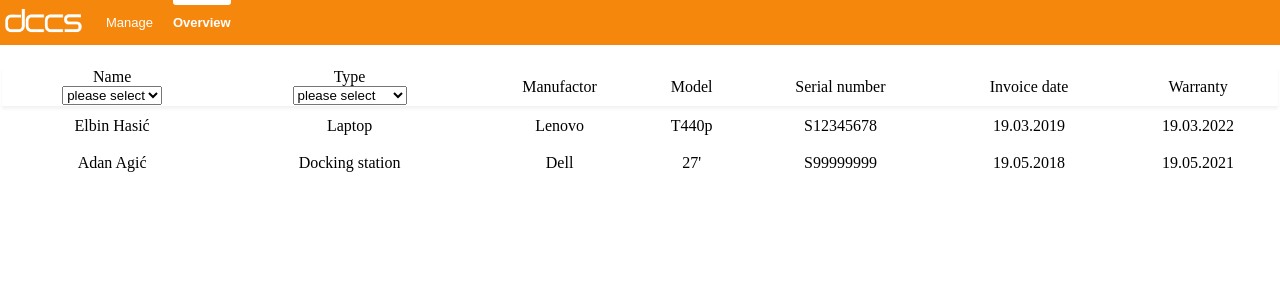
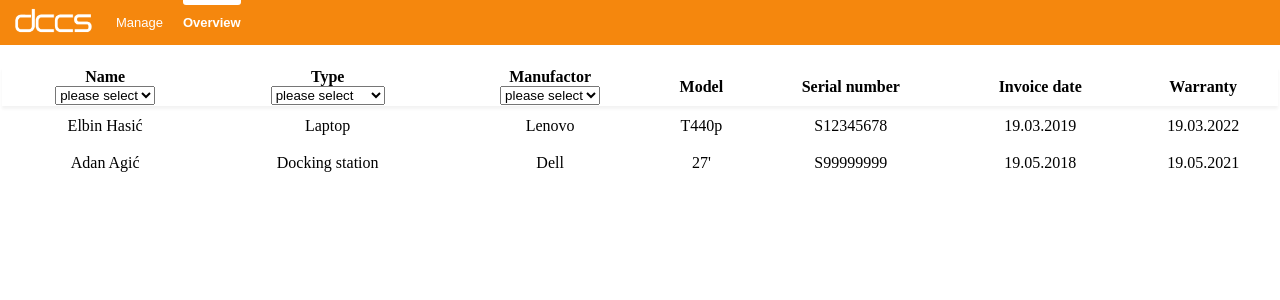
Before and after one commit to adnanalicic/react-dccs-starter-kit, a React (Create React App) app: page /#/overview in a window 1280 px wide. Shown: the top 300 px of the page. Built offline with nearby package versions, Linux system fonts and the light colour scheme; data requests are answered from the project's data file.

Commit message:
refactor

```diff
--- a/src/views/app/App.jsx
+++ b/src/views/app/App.jsx
@@ -14,7 +14,7 @@ export default class App extends React.Component {
           <Header />
           <Switch>
             <Route path="/" exact component={StartPage} />
-            <Route path="/edit" component={ManagePage} />
+            <Route path="/manage" component={ManagePage} />
             <Route path="/overview" component={OverviewPage} />
           </Switch>
         </HashRouter>
--- a/src/views/common/header/Header.css
+++ b/src/views/common/header/Header.css
@@ -49,4 +49,5 @@ img {
 
 .logo {
   padding-top: 5px;
+  margin-left: 10px;
 }
--- a/src/views/common/header/Header.jsx
+++ b/src/views/common/header/Header.jsx
@@ -10,7 +10,7 @@ export default class Header extends React.Component {
         <NavLink className="menu-item" exact to="/">
           <img src={logo} height="30px" className="logo" alt="" />
         </NavLink>
-        <NavLink className="menu-item" exact to="/edit">
+        <NavLink className="menu-item" exact to="/manage">
           <div className="menu-selector"></div>
           <div className="menu-text">Manage</div>
         </NavLink>
--- a/src/views/common/service/EquipmentService.js
+++ b/src/views/common/service/EquipmentService.js
@@ -31,7 +31,6 @@ class EquipmentService {
         el.equipmentType = equipmentType.get(el["equipmentType"]);
         return el;
       });
-      //TODO: check this
       return equipment;
     });
   }
--- a/src/views/overview/OverviewPage.jsx
+++ b/src/views/overview/OverviewPage.jsx
@@ -1,6 +1,6 @@
 import React from "react";
 import equipmentService from "../common/service/EquipmentService";
-import EquipmentTable from "./EquipmentTable";
+import EquipmentTable from "./equipmenttable/EquipmentTable";
 import "./overviewpage.css";
 
 export default class OverviewPage extends React.Component {
--- a/src/views/overview/EquipmentTable.jsx
+++ b/src/views/overview/equipmenttable/EquipmentTable.jsx
@@ -1,6 +1,6 @@
 import React from "react";
-import EquipmentContainer from "./EquipmentTableRow";
-import DynamicSelect from "../common/select/DynamicSelect";
+import EquipmentTableRow from "./EquipmentTableRow";
+import DynamicSelect from "../../common/select/DynamicSelect";
 
 export default class EquipmentTable extends React.Component {
   state = {
@@ -52,7 +52,13 @@ export default class EquipmentTable extends React.Component {
                     onChange={this.filterTable}
                   />
                 </td>
-                <td>Manufactor</td>
+                <td>
+                  <span>Manufactor</span>
+                  <DynamicSelect
+                    name="manufactor"
+                    onChange={this.filterTable}
+                  />
+                </td>
                 <td>Model</td>
                 <td>Serial number</td>
                 <td>Invoice date</td>
@@ -61,7 +67,7 @@ export default class EquipmentTable extends React.Component {
             </thead>
             <tbody>
               {this.state.equipment.map(item => (
-                <EquipmentContainer key={item.id} item={item} />
+                <EquipmentTableRow key={item.id} item={item} />
               ))}
             </tbody>
           </table>
--- a/src/views/overview/overviewpage.css
+++ b/src/views/overview/overviewpage.css
@@ -11,6 +11,10 @@
   box-shadow: 0 3px 3px 0px rgba(0, 0, 0, 0.05);
 }
 
+.overview-table thead tr {
+  font-weight: 700;
+}
+
 .overview-table tr {
   height: 35px;
   font-weight: 300;
```
Also changed, not shown: src/views/overview/equipmenttable/EquipmentTableRow.jsx (renamed from src/views/overview/EquipmentTableRow.jsx).
